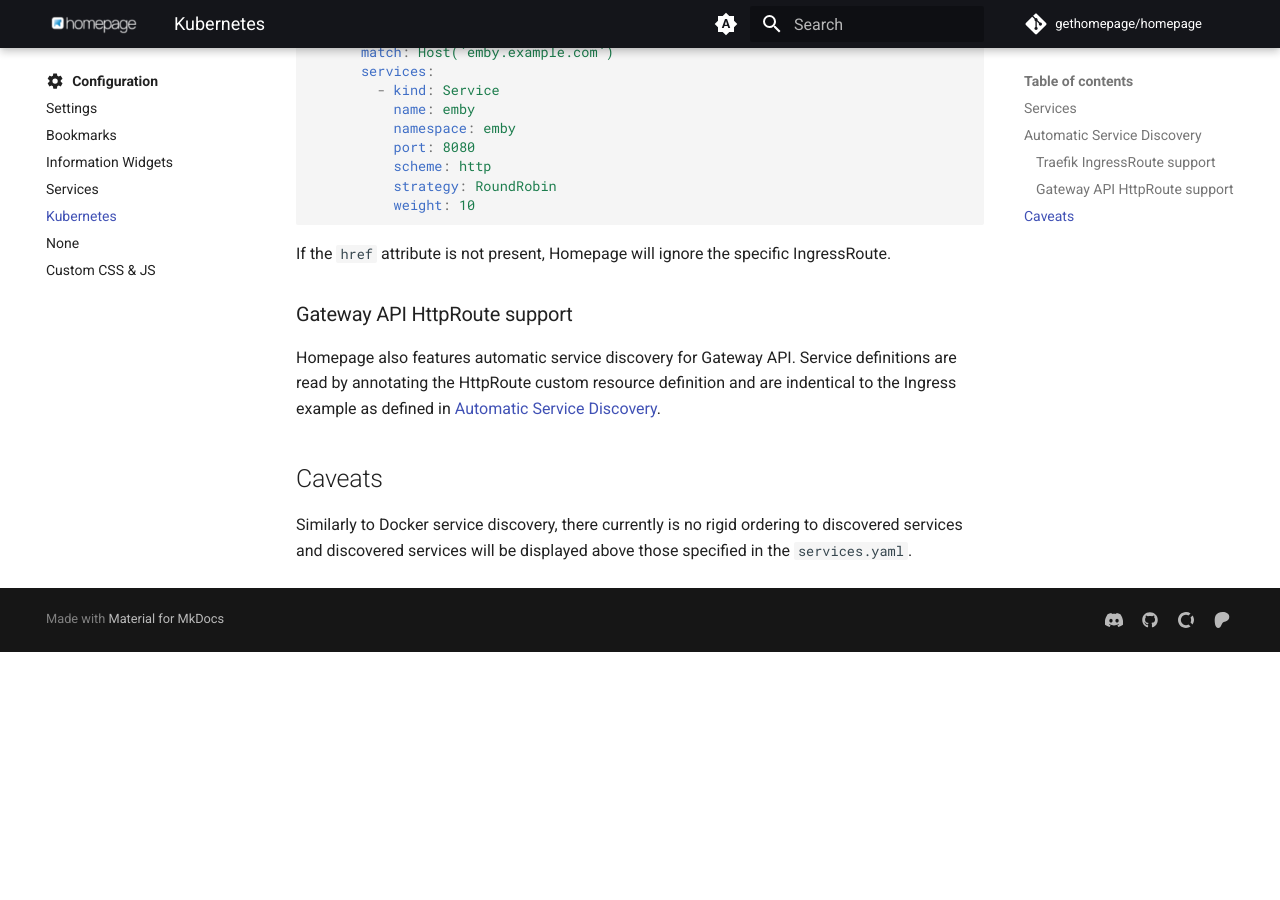
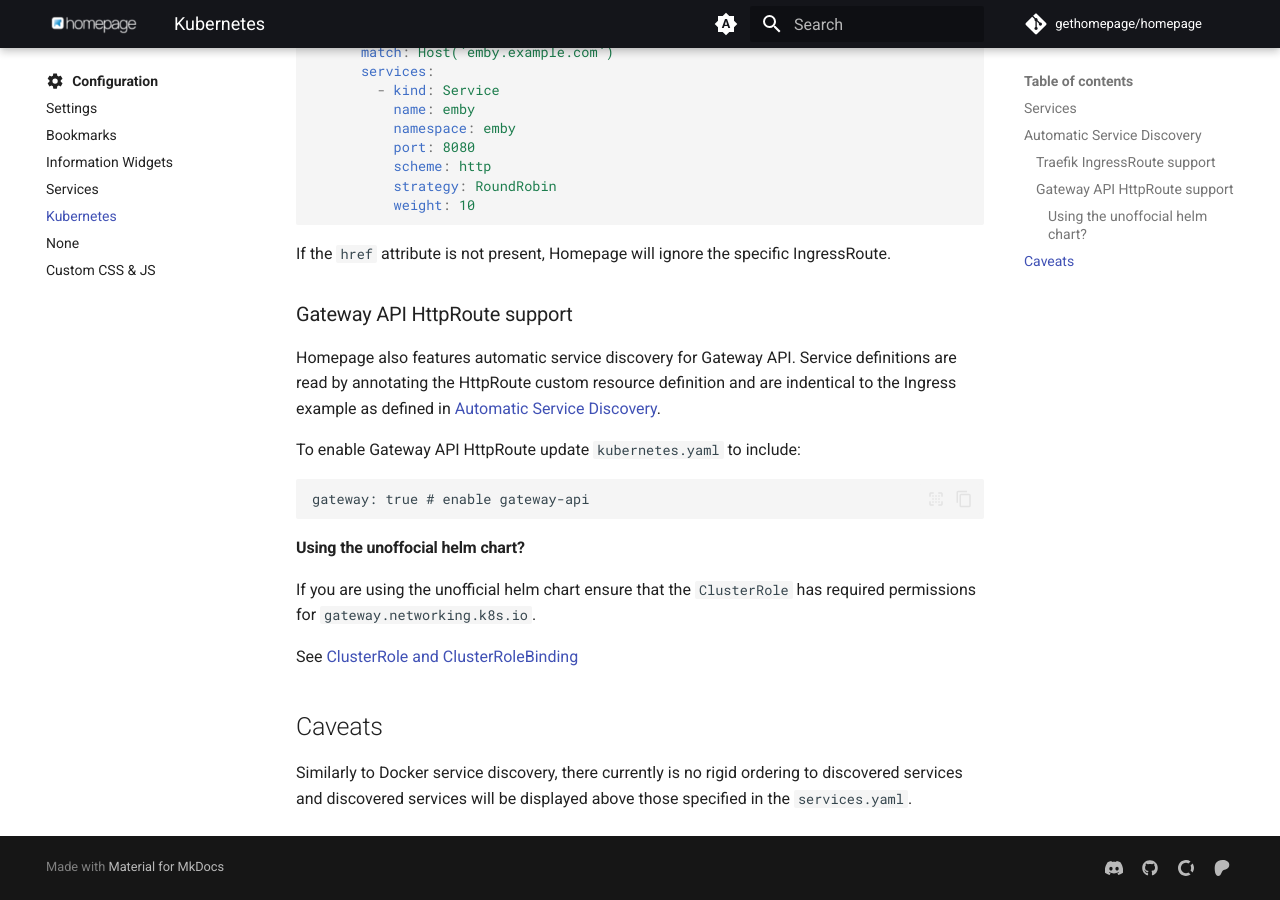
Before and after one commit to jobstar-git/home_p, an MkDocs documentation site: the page built from docs/configs/kubernetes.md, in a window 1280 px wide and 900 px high, scrolled down 3622 px. Built offline with MkDocs 1.6.1 and Material for MkDocs 9.7.7, drawn with Linux system fonts in a browser that asks for light colours; comment, search, counter and statistics services are not loaded; before the commit the page ends 4274 px from its top, so only the background shows below that.

Commit message:
Documentation: update Gateway API HttpRoute documentation (#5239)
Co-authored-by: shamoon <4887959+shamoon@users.noreply.github.com>

````diff
--- a/docs/configs/kubernetes.md
+++ b/docs/configs/kubernetes.md
@@ -163,6 +163,18 @@ If the `href` attribute is not present, Homepage will ignore the specific Ingres
 
 Homepage also features automatic service discovery for Gateway API. Service definitions are read by annotating the HttpRoute custom resource definition and are indentical to the Ingress example as defined in [Automatic Service Discovery](#automatic-service-discovery).
 
+To enable Gateway API HttpRoute update `kubernetes.yaml` to include:
+
+```
+gateway: true # enable gateway-api
+```
+
+#### Using the unoffocial helm chart?
+
+If you are using the unofficial helm chart ensure that the `ClusterRole` has required permissions for `gateway.networking.k8s.io`.
+
+See [ClusterRole and ClusterRoleBinding](../installation/k8s.md#clusterrole-and-clusterrolebinding)
+
 ## Caveats
 
 Similarly to Docker service discovery, there currently is no rigid ordering to discovered services and discovered services will be displayed above those specified in the `services.yaml`.
````
